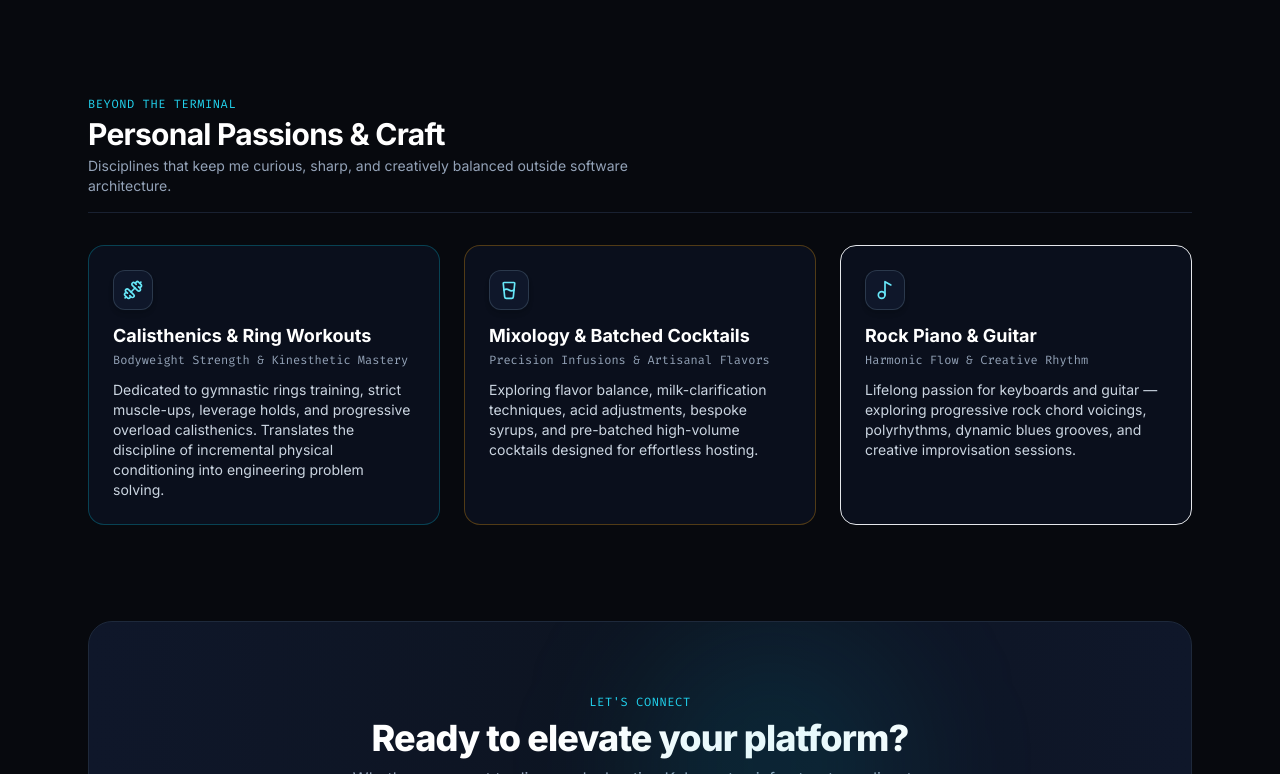
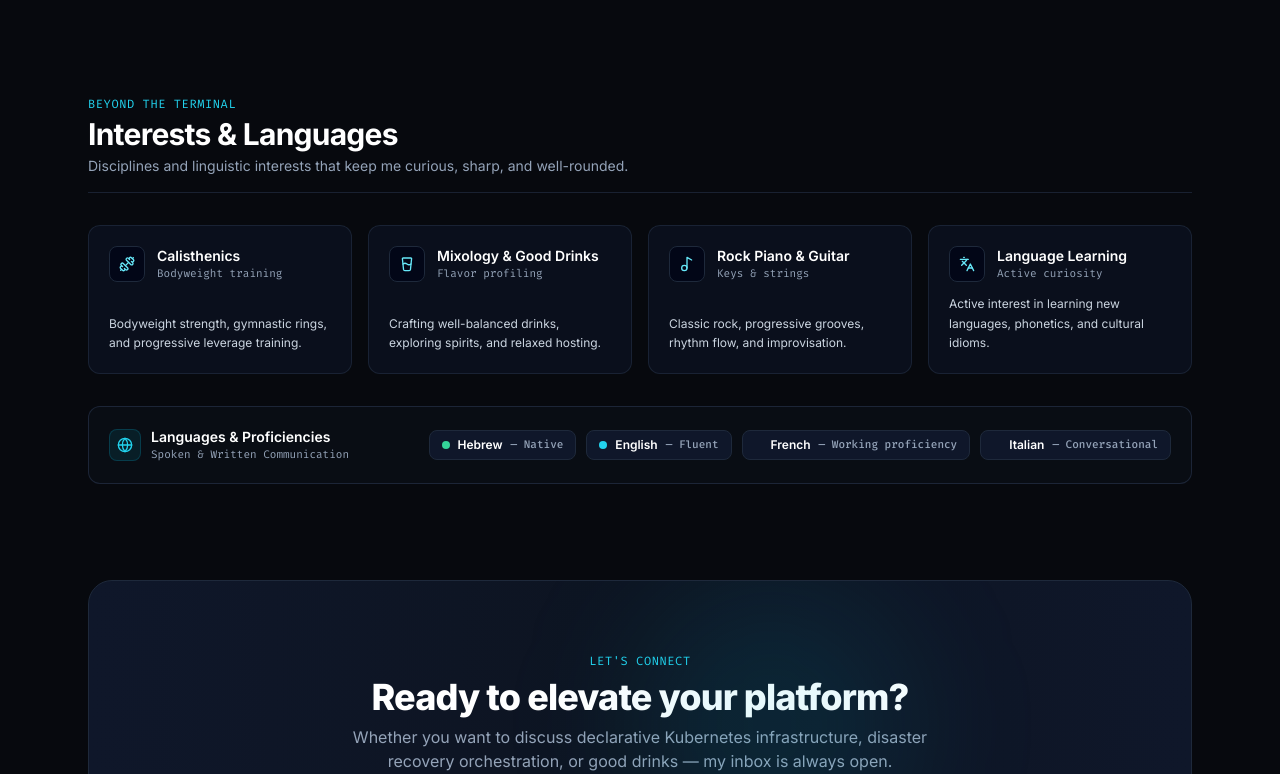
Before and after one commit to YaronL16/Web, a React (Vite) app: page / in a window 1280 px wide. Shown: the part 2926-3700 px from the top of the page. Built offline with nearby package versions, Linux system fonts and the light colour scheme.

Commit message:
feat: simplify hobbies, add language proficiencies, and establish AGENTS.md

```diff
--- a/portfolio.config.js
+++ b/portfolio.config.js
@@ -188,29 +188,41 @@ Status : Open to platform & infrastructure engineering conversations`,
   // Personal Highlights & Passions Outside Tech
   personalHighlights: [
     {
-      title: "Calisthenics & Ring Workouts",
-      tagline: "Bodyweight Strength & Kinesthetic Mastery",
+      title: "Calisthenics",
+      tagline: "Bodyweight training",
       iconName: "Dumbbell",
       accent: "from-cyan-500/20 to-blue-500/10 border-cyan-500/30",
-      description:
-        "Dedicated to gymnastic rings training, strict muscle-ups, leverage holds, and progressive overload calisthenics. Translates the discipline of incremental physical conditioning into engineering problem solving.",
+      description: "Bodyweight strength, gymnastic rings, and progressive leverage training.",
     },
     {
-      title: "Mixology & Batched Cocktails",
-      tagline: "Precision Infusions & Artisanal Flavors",
+      title: "Mixology & Good Drinks",
+      tagline: "Flavor profiling",
       iconName: "GlassWater",
       accent: "from-amber-500/20 to-orange-500/10 border-amber-500/30",
-      description:
-        "Exploring flavor balance, milk-clarification techniques, acid adjustments, bespoke syrups, and pre-batched high-volume cocktails designed for effortless hosting.",
+      description: "Crafting well-balanced drinks, exploring spirits, and relaxed hosting.",
     },
     {
       title: "Rock Piano & Guitar",
-      tagline: "Harmonic Flow & Creative Rhythm",
+      tagline: "Keys & strings",
       iconName: "Music2",
       accent: "from-emerald-500/20 to-teal-500/10 border-emerald-500/30",
-      description:
-        "Lifelong passion for keyboards and guitar — exploring progressive rock chord voicings, polyrhythms, dynamic blues grooves, and creative improvisation sessions.",
+      description: "Classic rock, progressive grooves, rhythm flow, and improvisation.",
     },
+    {
+      title: "Language Learning",
+      tagline: "Active curiosity",
+      iconName: "Languages",
+      accent: "from-purple-500/20 to-indigo-500/10 border-purple-500/30",
+      description: "Active interest in learning new languages, phonetics, and cultural idioms.",
+    },
+  ],
+
+  // Spoken Languages & Proficiencies
+  spokenLanguages: [
+    { language: "Hebrew", level: "Native", dotColor: "bg-emerald-400" },
+    { language: "English", level: "Fluent", dotColor: "bg-cyan-400" },
+    { language: "French", level: "Working proficiency", dotColor: "bg-blue-400" },
+    { language: "Italian", level: "Conversational", dotColor: "bg-amber-400" },
   ],
 
   // Footer text
--- a/src/App.jsx
+++ b/src/App.jsx
@@ -27,7 +27,9 @@ import {
   CheckCircle2,
   Boxes,
   Bot,
-  X
+  X,
+  Languages,
+  Globe
 } from 'lucide-react'
 
 // Import all editable portfolio content from root portfolio.config.js
@@ -38,6 +40,8 @@ const ICON_MAP = {
   Dumbbell,
   GlassWater,
   Music2,
+  Languages,
+  Globe,
   Terminal: TerminalIcon,
   Server,
   Shield,
@@ -62,6 +66,7 @@ export default function App() {
     skillCategories = [],
     skills = [],
     personalHighlights = [],
+    spokenLanguages = [],
     footer
   } = portfolioConfig
 
@@ -510,40 +515,69 @@ ${customCmdList}
           </div>
         </section>
 
-        {/* Personal Highlights */}
+        {/* Beyond the Terminal: Hobbies & Languages */}
         <section id="highlights" className="space-y-8 scroll-mt-24">
           <div className="border-b border-slate-800/80 pb-4">
             <div className="text-xs font-mono text-cyan-400 tracking-wider uppercase">Beyond the Terminal</div>
-            <h2 className="text-3xl font-bold text-white tracking-tight mt-1">Personal Passions & Craft</h2>
+            <h2 className="text-3xl font-bold text-white tracking-tight mt-1">Interests & Languages</h2>
             <p className="text-sm text-slate-400 max-w-xl mt-1">
-              Disciplines that keep me curious, sharp, and creatively balanced outside software architecture.
+              Disciplines and linguistic interests that keep me curious, sharp, and well-rounded.
             </p>
           </div>
 
-          <div className="grid grid-cols-1 md:grid-cols-3 gap-6">
+          {/* Clean, Punchy Hobbies Grid */}
+          <div className="grid grid-cols-1 sm:grid-cols-2 lg:grid-cols-4 gap-4">
             {personalHighlights.map((item, index) => {
               const Icon = ICON_MAP[item.iconName] || Sparkles
               return (
                 <div
                   key={index}
-                  className={`rounded-2xl bg-gradient-to-b ${item.accent} bg-slate-900/50 border p-6 flex flex-col justify-between space-y-4`}
+                  className="rounded-xl bg-slate-900/50 border border-slate-800/80 hover:border-slate-700/80 p-5 flex flex-col justify-between space-y-3 transition duration-150 hover:bg-slate-900/70"
                 >
-                  <div className="space-y-3">
-                    <div className="w-10 h-10 rounded-xl bg-slate-900 border border-slate-700/80 flex items-center justify-center text-cyan-300 shadow-md">
-                      <Icon className="w-5 h-5" />
+                  <div className="flex items-center gap-3">
+                    <div className="w-9 h-9 rounded-lg bg-slate-950 border border-slate-800 flex items-center justify-center text-cyan-300 shrink-0">
+                      <Icon className="w-4 h-4" />
                     </div>
                     <div>
-                      <h3 className="text-lg font-bold text-white">{item.title}</h3>
-                      <div className="text-xs font-mono text-slate-400 mt-0.5">{item.tagline}</div>
+                      <h3 className="text-sm font-semibold text-white">{item.title}</h3>
+                      <div className="text-[11px] font-mono text-slate-400">{item.tagline}</div>
                     </div>
-                    <p className="text-xs sm:text-sm text-slate-300 leading-relaxed">
-                      {item.description}
-                    </p>
                   </div>
+                  <p className="text-xs text-slate-300 leading-relaxed font-sans">
+                    {item.description}
+                  </p>
                 </div>
               )
             })}
           </div>
+
+          {/* Languages & Proficiencies */}
+          {spokenLanguages.length > 0 && (
+            <div className="rounded-xl bg-[#090d14] border border-slate-800/90 p-5 flex flex-col md:flex-row md:items-center justify-between gap-4">
+              <div className="flex items-center gap-2.5 shrink-0">
+                <div className="w-8 h-8 rounded-lg bg-cyan-500/10 border border-cyan-500/20 flex items-center justify-center text-cyan-400">
+                  <Globe className="w-4 h-4" />
+                </div>
+                <div>
+                  <div className="text-sm font-semibold text-white">Languages & Proficiencies</div>
+                  <div className="text-[11px] font-mono text-slate-400">Spoken & Written Communication</div>
+                </div>
+              </div>
+
+              <div className="flex flex-wrap items-center gap-2.5">
+                {spokenLanguages.map((lang, idx) => (
+                  <div
+                    key={idx}
+                    className="inline-flex items-center gap-2 px-3 py-1.5 rounded-lg bg-slate-900 border border-slate-800 text-xs font-medium text-slate-200 hover:border-slate-700 transition"
+                  >
+                    <span className={`w-2 h-2 rounded-full ${lang.dotColor || 'bg-cyan-400'}`} />
+                    <span className="font-semibold text-white">{lang.language}</span>
+                    <span className="text-slate-400 font-mono text-[11px]">— {lang.level}</span>
+                  </div>
+                ))}
+              </div>
+            </div>
+          )}
         </section>
 
         {/* Contact Section */}
@@ -557,7 +591,7 @@ ${customCmdList}
                 Ready to elevate your platform?
               </h2>
               <p className="text-slate-400 text-sm sm:text-base leading-relaxed">
-                Whether you want to discuss declarative Kubernetes infrastructure, disaster recovery orchestration, or batched cocktails — my inbox is always open.
+                Whether you want to discuss declarative Kubernetes infrastructure, disaster recovery orchestration, or good drinks — my inbox is always open.
               </p>
             </div>
 
```
Also changed, not shown: specs/03-data-schema-spec.md (+7 -0 lines), 1 other file (tests, documents, lock files or other folders).
